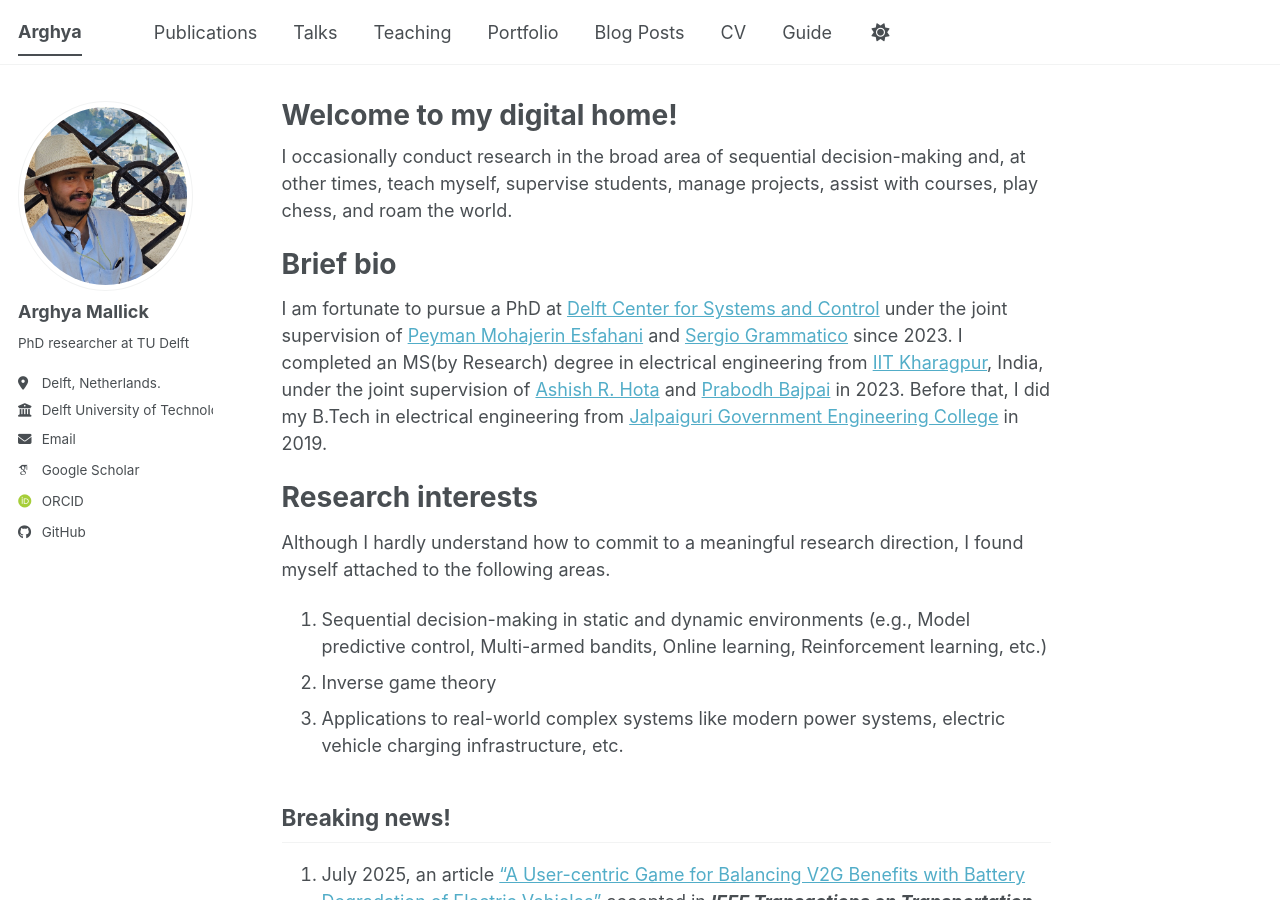
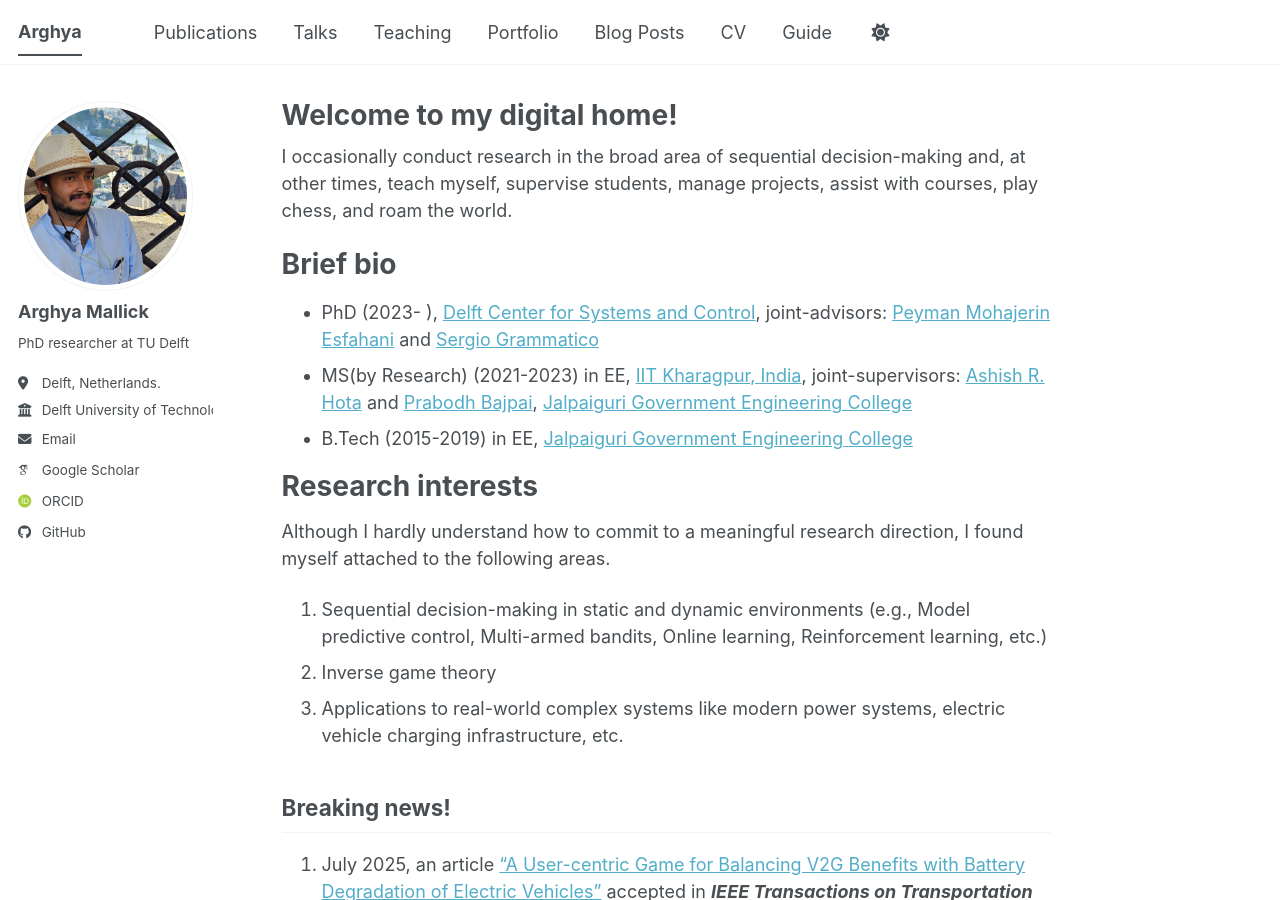
Before and after one commit to amallick-tudelft/amallick-tudelft.github.io, a Jekyll site: the page built from _pages/about.md, in a window 1280 px wide and 900 px high. Built offline with Jekyll 4.4.1, drawn with Linux system fonts in a browser that asks for light colours; some web fonts are replaced; a script bundle is joined from its source files by our own code; library files that are not in the unit come from our copies.

Commit message:
Update about.md

```diff
--- a/_pages/about.md
+++ b/_pages/about.md
@@ -10,7 +10,10 @@ I occasionally conduct research in the broad area of sequential decision-making
 
 Brief bio
 ======
-I am fortunate to pursue a PhD at [Delft Center for Systems and Control](https://www.tudelft.nl/me/over/afdelingen/delft-center-for-systems-and-control) under the joint supervision of [Peyman Mohajerin Esfahani](https://mohajerinesfahani.github.io/) and [Sergio Grammatico](https://sites.google.com/site/grammaticosergio/) since 2023. I completed an MS(by Research) degree in electrical engineering from [IIT Kharagpur](https://www.iitkgp.ac.in/), India, under the joint supervision of [Ashish R. Hota](https://facweb.iitkgp.ac.in/~ahota/index.html) and [Prabodh Bajpai](https://home.iitk.ac.in/~pbajpai/) in 2023. Before that, I did my B.Tech in electrical engineering from [Jalpaiguri Government Engineering College](https://jgec.ac.in/) in 2019.
+- PhD (2023- ), [Delft Center for Systems and Control](https://www.tudelft.nl/me/over/afdelingen/delft-center-for-systems-and-control), joint-advisors: [Peyman Mohajerin Esfahani](https://mohajerinesfahani.github.io/) and [Sergio Grammatico](https://sites.google.com/site/grammaticosergio/)
+- MS(by Research) (2021-2023) in EE, [IIT Kharagpur, India](https://www.iitkgp.ac.in/), joint-supervisors: [Ashish R. Hota](https://facweb.iitkgp.ac.in/~ahota/index.html) and [Prabodh Bajpai](https://home.iitk.ac.in/~pbajpai/), [Jalpaiguri Government Engineering College](https://jgec.ac.in/)
+- B.Tech (2015-2019) in EE, [Jalpaiguri Government Engineering College](https://jgec.ac.in/)
+
 
 Research interests
 ======
```
